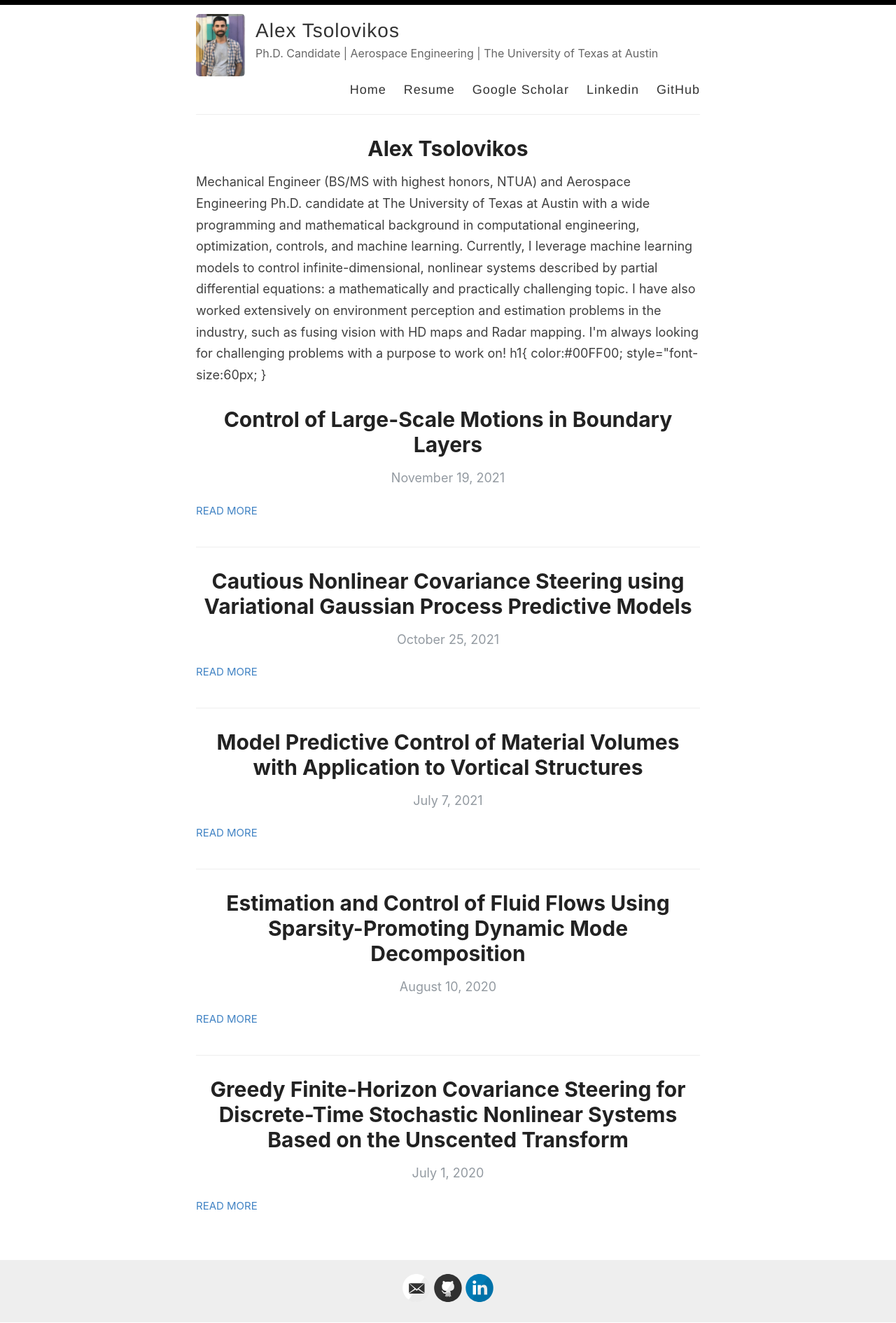
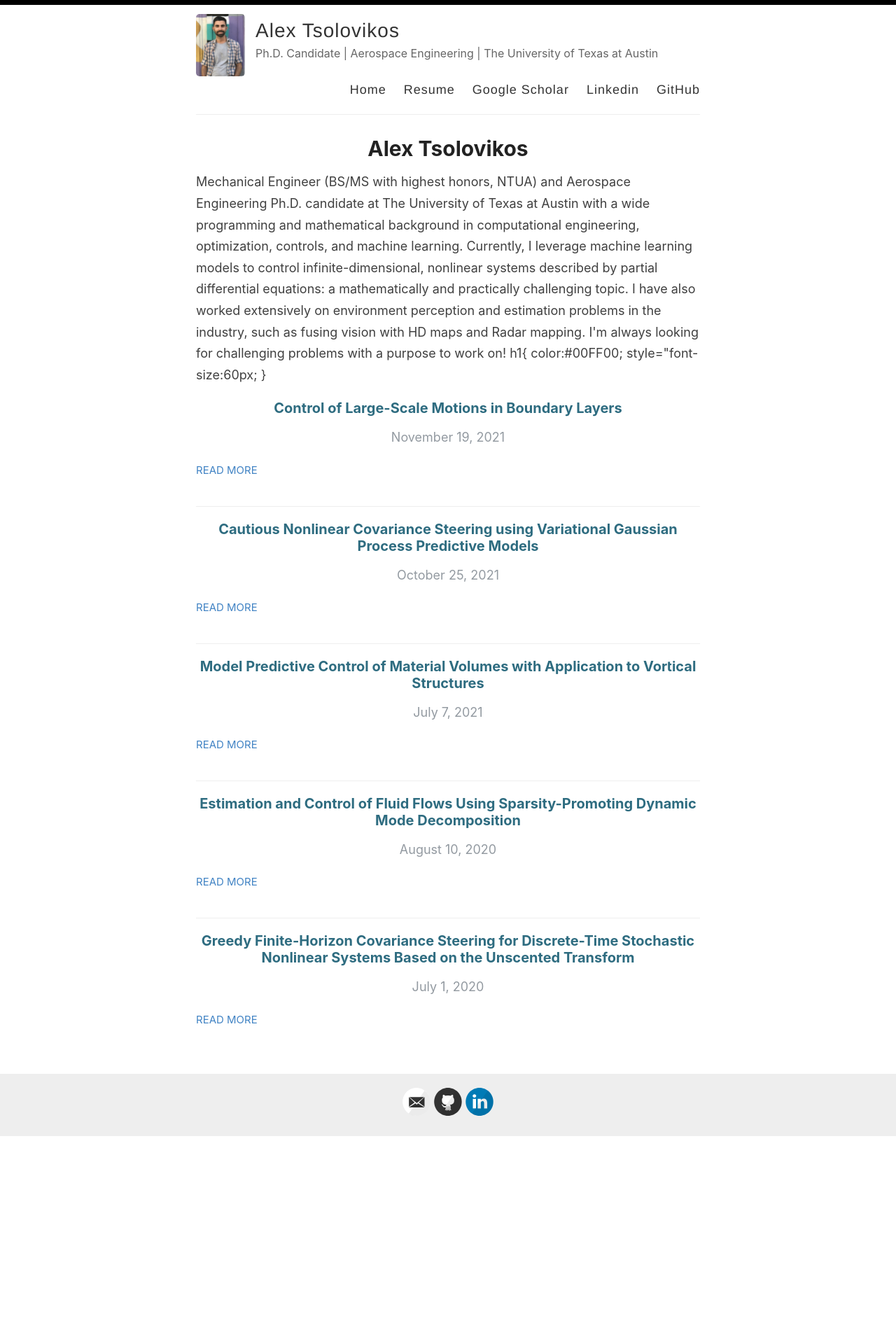
Before and after one commit to alextsolovikos/alextsolovikos.github.io, a Jekyll site: the page built from index.html, in a window 1280 px wide. Shown: the whole page at 70% size. Built offline with Jekyll 4.4.1, drawn with Linux system fonts in a browser that asks for light colours; the list of posts is cut into pages by our own code; after the commit the page ends 1624 px from its top, so only the background shows below that.

Commit message:
Update index.html

```diff
--- a/index.html
+++ b/index.html
@@ -18,7 +18,7 @@ h1{
   {% for post in paginator.posts %}
     <article class="post">
       <a href="{{ site.baseurl }}{{ post.url }}">
-        <h1>{{ post.title }}</h1>
+        <h1 style="font-size:20px; color: #2e6c80;" align="left">{{ post.title }}</h1>
 
         <div>
           <p class="post_date">{{ post.date | date: "%B %e, %Y" }}</p>
```
